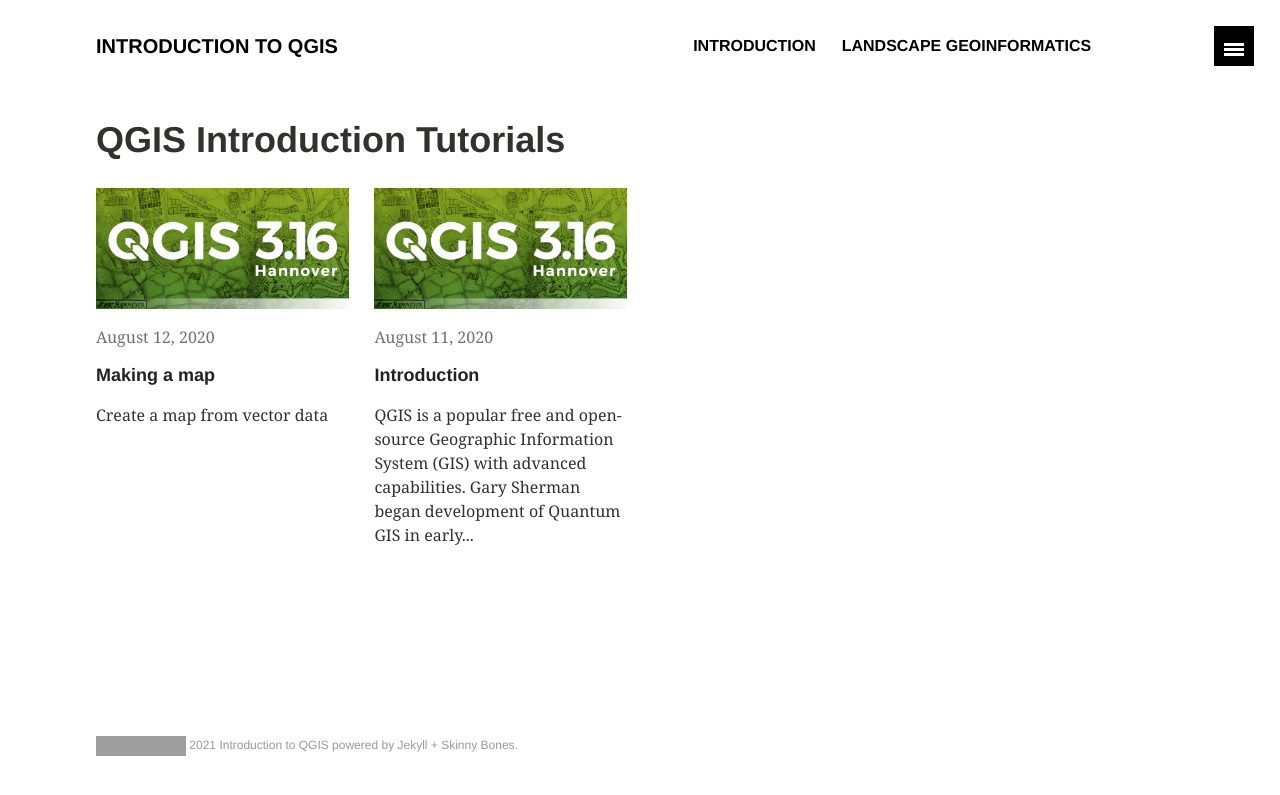
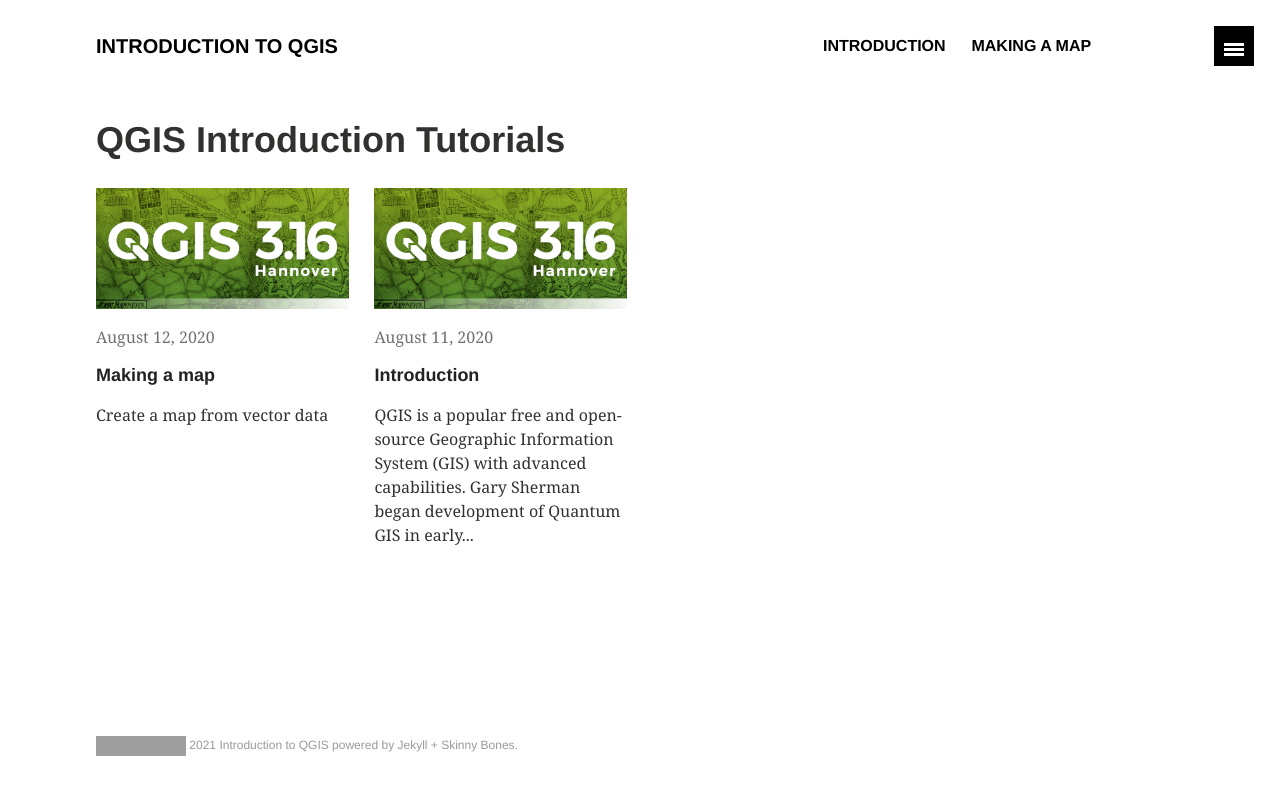
Before and after one commit to kevelyn1/QGIS-Intro, a Jekyll site: the page built from index.md, in a window 1280 px wide. Shown: the top 795 px of the page. Built offline with Jekyll 4.4.1, drawn with Linux system fonts in a browser that asks for light colours; grey boxes are pictures that could not be loaded.

Commit message:
update on toc

```diff
--- a/_data/navigation.yml
+++ b/_data/navigation.yml
@@ -1,11 +1,11 @@
 # Site navigation links
 
 - title: Introduction
-  url: https://kevelyn1.github.io/QGIS-Intro/qgis/intro/
+  url: /qgis/intro/
   excerpt:
   image:
 
-- title: Landscape Geoinformatics
-  url: https://landscape-geoinformatics.ut.ee/
+- title: Making a map
+  url: /qgis/making-a-map/
   excerpt:
   image:
```
Also changed, not shown: _posts/qgis/2020-08-11-intro.md (+1 -4 lines), _posts/qgis/2020-08-12-making-a-map.md (+1 -1 lines).
